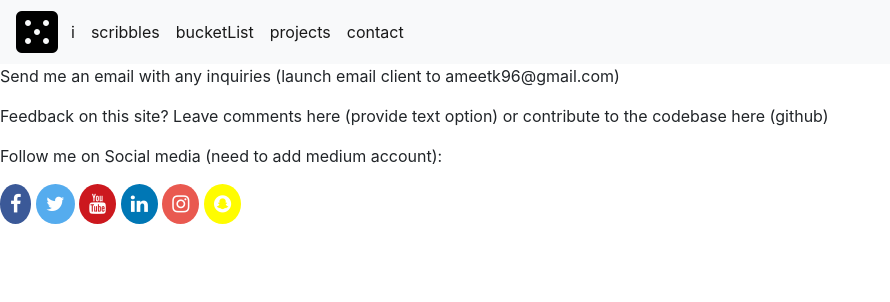
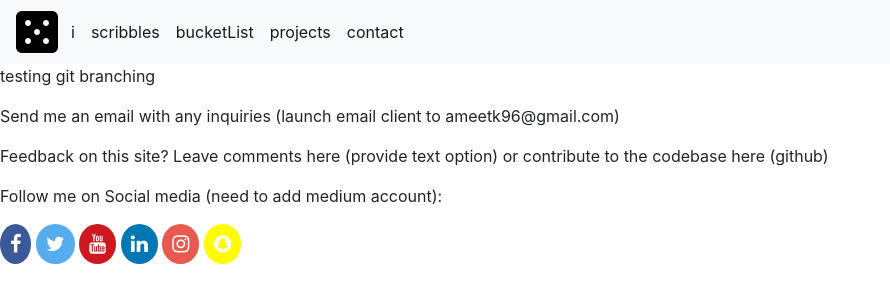
Before and after one commit to ameetkal/ameet.xyz, a plain HTML site: page contact.html in a window 1280 px wide. Shown: the whole page, without its empty margins (0-890 px from the left). Drawn offline with nearby package versions, Linux system fonts and the light colour scheme.

Commit message:
testing git branching

```diff
--- a/contact.html
+++ b/contact.html
@@ -39,6 +39,9 @@
 	<script src="https://code.jquery.com/jquery-3.3.1.slim.min.js" integrity="sha384-q8i/X+965DzO0rT7abK41JStQIAqVgRVzpbzo5smXKp4YfRvH+8abtTE1Pi6jizo" crossorigin="anonymous"></script>
 	<script src="https://cdnjs.cloudflare.com/ajax/libs/popper.js/1.14.3/umd/popper.min.js" integrity="sha384-ZMP7rVo3mIykV+2+9J3UJ46jBk0WLaUAdn689aCwoqbBJiSnjAK/l8WvCWPIPm49" crossorigin="anonymous"></script>
 	<script src="https://stackpath.bootstrapcdn.com/bootstrap/4.1.1/js/bootstrap.min.js" integrity="sha384-smHYKdLADwkXOn1EmN1qk/HfnUcbVRZyYmZ4qpPea6sjB/pTJ0euyQp0Mk8ck+5T" crossorigin="anonymous"></script>
+	<p>
+		testing git branching
+	</p>
 	<p>Send me an email with any inquiries (launch email client to ameetk96@gmail.com)</p>
 	<p>Feedback on this site? Leave comments here (provide text option) or contribute to the codebase here (github)</p>
 	<div class = "social section">
```
